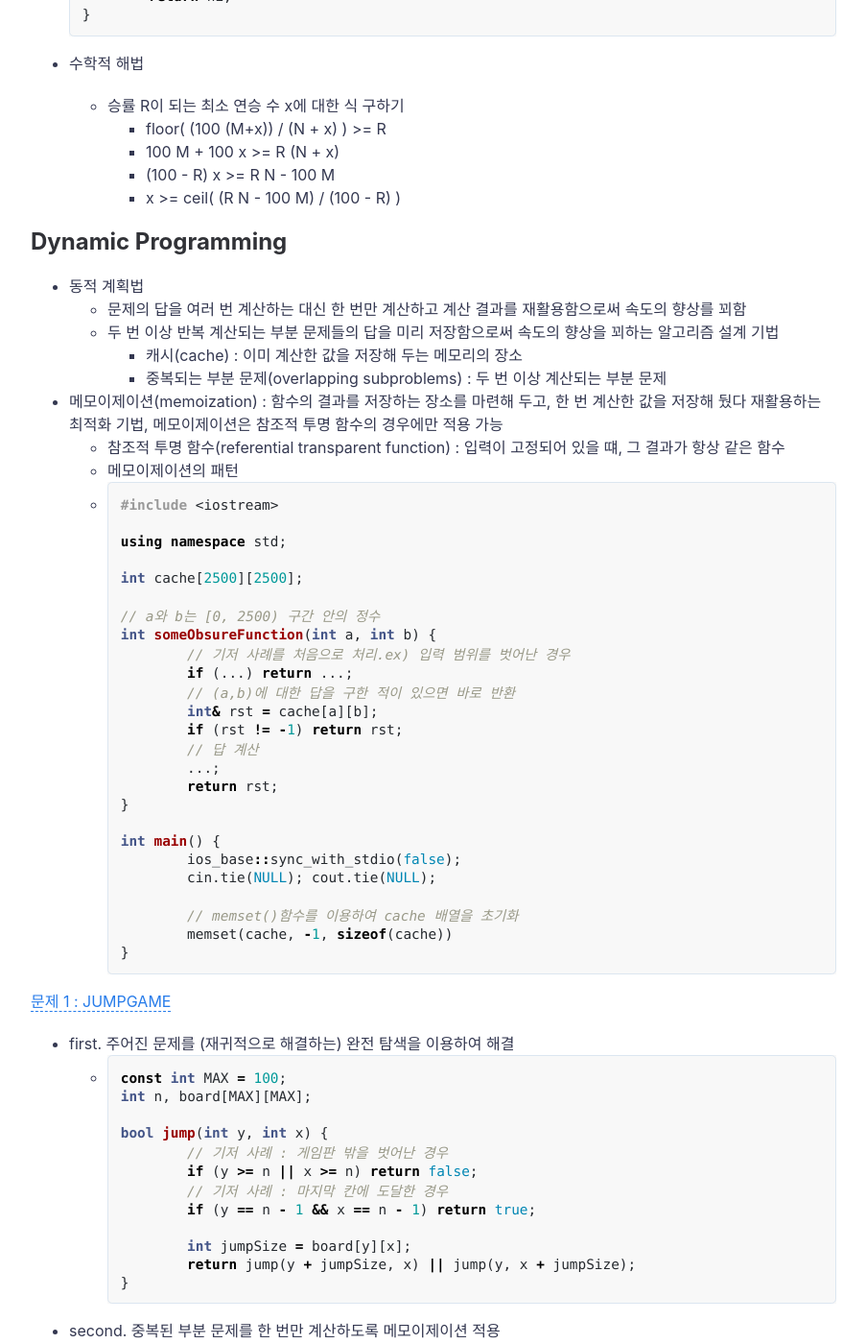
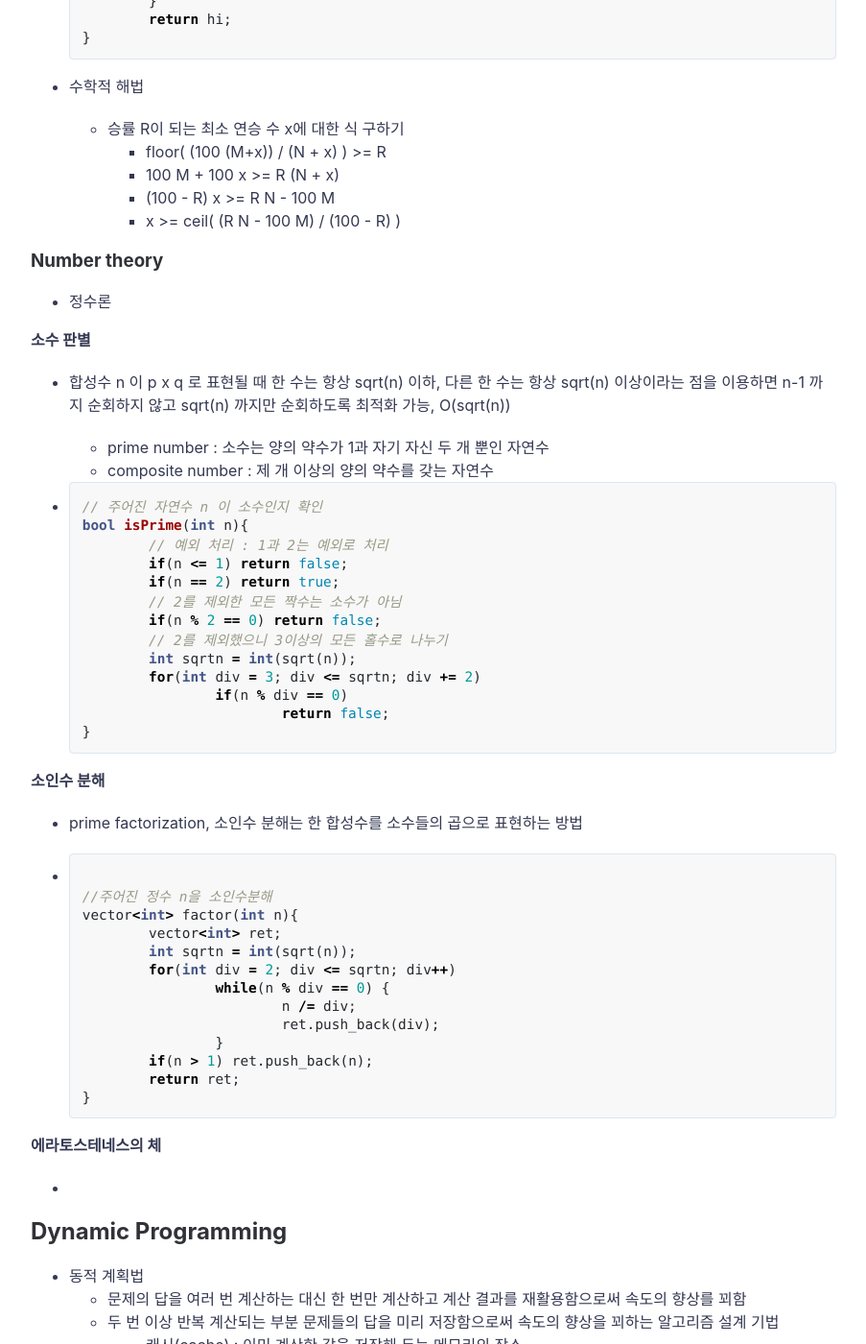
Before and after one commit to jihunparkme/jihunparkme.github.io, a Jekyll site: the page built from _posts/2020-01-06-Algorithm_1.md, in a window 1280 px wide and 1400 px high, scrolled down 4008 px. Shown: the whole window at 96% size, without its empty margins (188-1091 px from the left). Built offline with Jekyll 4.4.1, drawn with Linux system fonts in a browser that asks for light colours; comment, search, counter and statistics services are not loaded; some of the changed text lies outside the part shown.

Commit message:
Edit: add contents

````diff
--- a/_posts/2020-01-06-Algorithm_1.md
+++ b/_posts/2020-01-06-Algorithm_1.md
@@ -11,6 +11,7 @@ featured-img: algorithms
 * [Numerical analysis](#Numerical-analysis)
   * [bisection method](#bisection-method)
   * [Ternary Search](#Ternary-Search)
+  * [Number theory](#Number-theory)
 * [Dynamic Programming](#Dynamic-Programming)
 * [Greedy method](#Greedy-method)
 * [Bit- mask](#Bit-mask)
@@ -139,6 +140,56 @@ featured-img: algorithms
     - 100 M + 100 x >= R (N + x)
     - (100 - R) x >= R N - 100 M
     - x >= ceil( (R N - 100 M) / (100 - R) )
+
+### Number theory
+- 정수론
+
+**소수 판별**
+
+- 합성수 n 이 p x q 로 표현될 때 한 수는 항상 sqrt(n) 이하, 다른 한 수는 항상 sqrt(n) 이상이라는 점을 이용하면 n-1 까지 순회하지 않고 sqrt(n) 까지만 순회하도록 최적화 가능, O(sqrt(n))
+
+  - prime number : 소수는 양의 약수가 1과 자기 자신 두 개 뿐인 자연수
+  - composite number : 제 개 이상의 양의 약수를 갖는 자연수
+
+- ```c++
+  // 주어진 자연수 n 이 소수인지 확인
+  bool isPrime(int n){
+  	// 예외 처리 : 1과 2는 예외로 처리
+  	if(n <= 1) return false;
+  	if(n == 2) return true;
+  	// 2를 제외한 모든 짝수는 소수가 아님
+  	if(n % 2 == 0) return false;
+  	// 2를 제외했으니 3이상의 모든 홀수로 나누기
+  	int sqrtn = int(sqrt(n));
+  	for(int div = 3; div <= sqrtn; div += 2)
+  		if(n % div == 0)
+  			return false;
+  }
+  ```
+
+**소인수 분해**
+
+- prime factorization, 소인수 분해는 한 합성수를 소수들의 곱으로 표현하는 방법
+
+- ```c++
+
+  //주어진 정수 n을 소인수분해
+  vector<int> factor(int n){
+  	vector<int> ret;
+  	int sqrtn = int(sqrt(n));
+  	for(int div = 2; div <= sqrtn; div++)
+  		while(n % div == 0) {
+  			n /= div;
+  			ret.push_back(div);
+  		}
+  	if(n > 1) ret.push_back(n);
+  	return ret;
+  }
+  ```
+
+**에라토스테네스의 체**
+
+-
 
 ## Dynamic Programming
 - 동적 계획법
````
